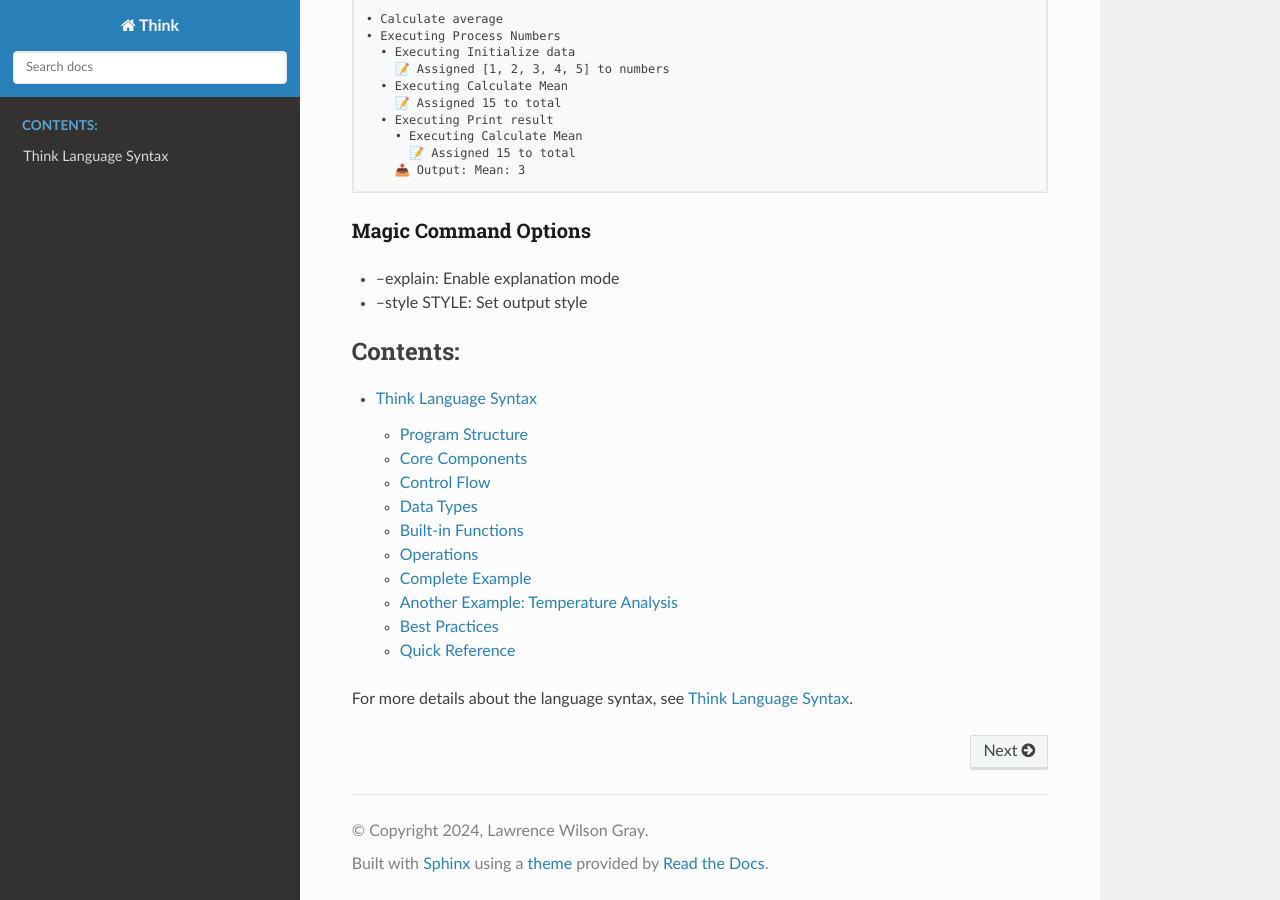
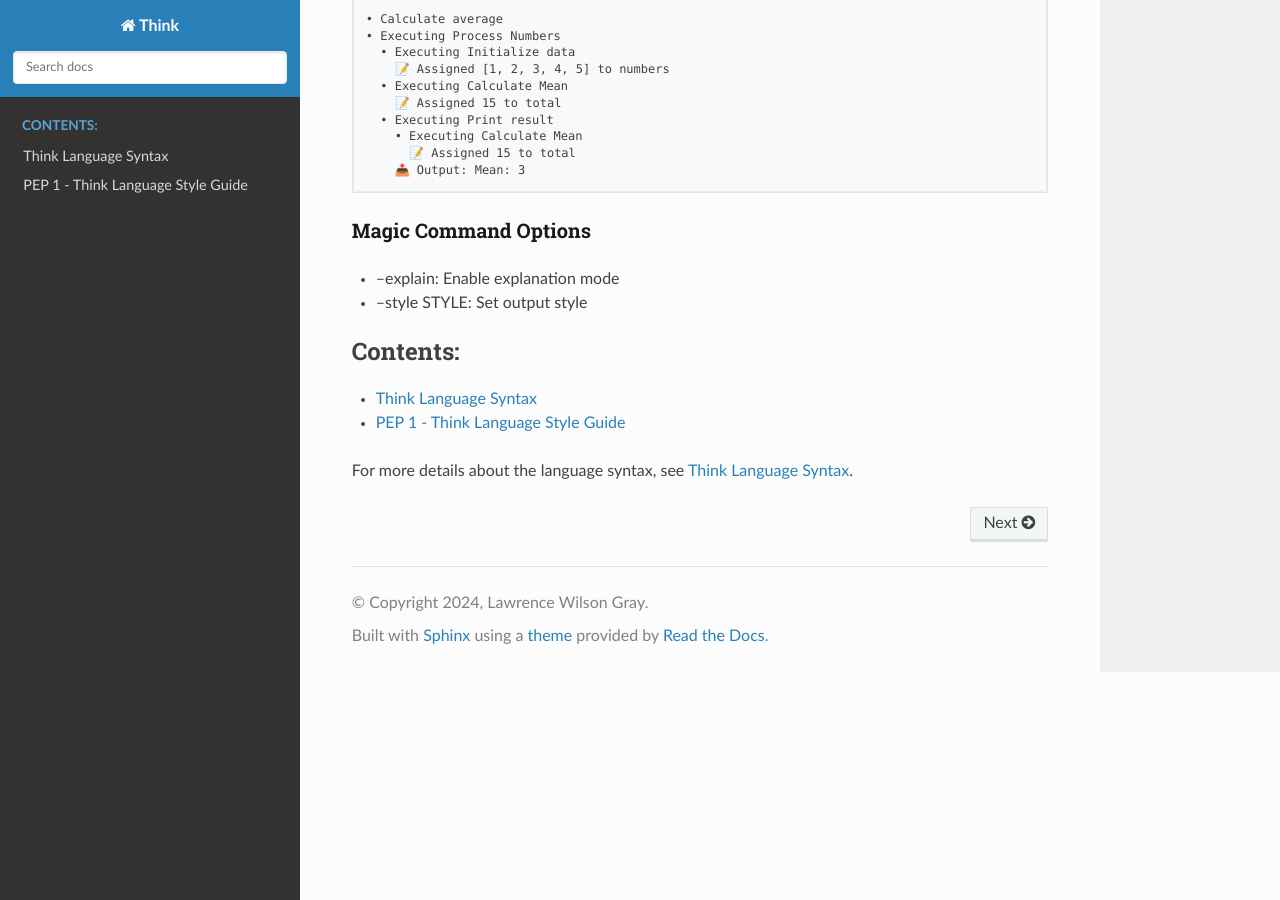
Before and after one commit to lwgray/think, a Sphinx documentation site: the page built from docs/index.rst, in a window 1280 px wide and 900 px high, scrolled down 2856 px. Built offline with Sphinx 7.4.7 and the Read the Docs theme 3.1.0, drawn with Linux system fonts in a browser that asks for light colours; some of the changed lines change nothing that is shown.

Commit message:
Add comprehensive style guide for Think language (#52)
* Create python-package.yml (#48)

* Add StyleGuide

* Fix rst errors

* Add style_guide link

```diff
--- a/docs/index.rst
+++ b/docs/index.rst
@@ -159,9 +159,10 @@
 * --style STYLE: Set output style
 
 .. toctree::
-   :maxdepth: 2
+   :maxdepth: 1
    :caption: Contents:
 
    syntax_guide
+   style_guide
 
 For more details about the language syntax, see :doc:`syntax_guide`.
--- /dev/null
+++ b/docs/style_guide.rst
@@ -0,0 +1,281 @@
+====================================
+PEP 1 - Think Language Style Guide
+====================================
+
+Introduction
+------------
+
+This document provides style guidelines for the Think programming language. Think emphasizes readability and clear expression of problem decomposition. This guide aims to help programmers write code that is consistent and maintainable.
+
+Program Structure
+-----------------
+
+Objectives
+^^^^^^^^^^
+
+Each program must begin with a single, clear objective that defines its purpose. The objective should be concise but descriptive:
+
+.. code-block:: python
+
+    # Good
+    objective "Calculate student grades and generate report"
+
+    # Bad - Too vague
+    objective "Process data"
+
+    # Bad - Multiple purposes
+    objective "Calculate grades and manage attendance and track assignments"
+
+Tasks
+^^^^^
+
+Tasks represent major components of your solution. Each task should have a clear, specific purpose.
+
+**Naming Conventions:**
+
+- Use clear, descriptive names
+- Names should be action-oriented
+- Be specific about purpose
+- Use natural language phrasing
+
+.. code-block:: python
+
+    # Good
+    task "Process Grades":
+        step "Initialize":
+            grades = [85, 92, 78]
+
+    # Bad - too vague
+    task "Do Stuff":
+        step "Setup":
+            x = [85, 92, 78]
+
+**Organization:**
+
+- Group related tasks together
+- Each task should have a single responsibility
+- Order tasks logically based on data flow
+
+.. code-block:: python
+
+    # Good - Clear progression
+    task "Load Data":
+        step "Read File":
+            grades = load_csv("grades.csv")
+
+    task "Process Data":
+        step "Calculate Average":
+            total = sum(grades)
+            average = total / len(grades)
+
+    # Bad - Mixed responsibilities
+    task "Do Everything":
+        step "Process":
+            grades = load_csv("grades.csv")
+            total = sum(grades)
+            average = total / len(grades)
+
+Steps
+^^^^^
+
+Steps represent specific actions within a task. Each step should do one thing clearly.
+
+**Naming Conventions:**
+
+- Use descriptive action verbs
+- Be specific about what the step does
+- Use natural, readable phrases
+
+.. code-block:: python
+
+    # Good
+    step "Initialize Variables":
+        count = 0
+        total = 0
+
+    # Bad - too vague
+    step "Setup":
+        count = 0
+        total = 0
+
+**Size and Scope:**
+
+- Each step should do one thing
+- Keep steps focused and small
+- Avoid deep nesting
+
+.. code-block:: python
+
+    # Good
+    step "Calculate Total":
+        total = score1 + score2 + score3
+
+    step "Calculate Average":
+        average = total / 3
+
+    # Bad - too many responsibilities
+    step "Do Calculations":
+        total = score1 + score2 + score3
+        average = total / 3
+        decide:
+            if average >= 90 then:
+                grade = "A"
+            else:
+                grade = "B"
+
+Subtasks
+^^^^^^^^
+
+Subtasks are reusable computations that return values. They act like functions within your tasks.
+
+**When to Use Subtasks:**
+
+- For reusable computations
+- When code needs to return a value
+- For complex operations that can be broken down
+
+**Naming and Usage:**
+
+.. code-block:: python
+
+    # Good - Clear purpose and return value
+    subtask "Calculate Average":
+        total = sum(scores)
+        return total / len(scores)
+
+    step "Process Results":
+        avg = Calculate_Average()
+        print("Average:", avg)
+
+    # Bad - Unclear purpose
+    subtask "Process":
+        return total / count
+
+Code Layout
+-----------
+
+Indentation
+^^^^^^^^^^^
+
+- Use consistent indentation
+- Each level should be clearly visible
+- Align related code blocks
+
+.. code-block:: python
+
+    # Good
+    task "Process Data":
+        step "Initialize":
+            count = 0
+            total = 0
+
+    # Bad - inconsistent indentation
+    task "Process Data":
+      step "Initialize":
+            count = 0
+          total = 0
+
+Whitespace
+^^^^^^^^^^
+
+**Around Operators:**
+
+.. code-block:: python
+
+    # Good
+    average = total / count
+    name = first + " " + last
+
+    # Bad
+    average=total/count
+    name=first+" "+last
+
+**Block Structure:**
+
+.. code-block:: python
+
+    # Good - Clear separation between blocks
+    task "First Task":
+        step "Do Something":
+            x = 1
+
+
+    task "Second Task":
+        step "Do Another":
+            y = 2
+
+Control Flow
+------------
+
+Decide Statements
+^^^^^^^^^^^^^^^^^
+
+.. code-block:: python
+
+    # Good
+    decide:
+        if score >= 90 then:
+            grade = "A"
+        elif score >= 80 then:
+            grade = "B"
+        else:
+            grade = "C"
+
+Loops
+^^^^^
+
+.. code-block:: python
+
+    # Good
+    for item in items:
+        total = total + item
+    end
+
+    # For enumeration
+    for index, value in enumerate(items):
+        print(index, value)
+    end
+
+    # Range-based loop
+    for i in range(5):
+        print(i)
+    end
+
+Program Organization
+--------------------
+
+Run Statements
+^^^^^^^^^^^^^^
+
+Run statements should be organized logically and grouped by related functionality:
+
+.. code-block:: python
+
+    # Good - Clear execution flow
+    run "Load Data"
+    run "Validate Input"
+    run "Calculate Results"
+    run "Generate Report"
+
+Best Practices
+--------------
+
+1. **Code Reuse**
+    - Extract common logic into subtasks
+    - Avoid duplicating code
+    - Keep functions focused
+
+2. **Maintainability**
+    - Write self-documenting code through clear naming
+    - Use consistent naming conventions
+    - Follow logical organization
+
+3. **Readability**
+    - Prioritize clarity over cleverness
+    - Maintain consistent style
+    - Use meaningful names
+
+Remember
+--------
+
+The primary goal of these guidelines is to make Think code more readable, maintainable, and understandable. When in doubt, choose clarity over convenience.
```
